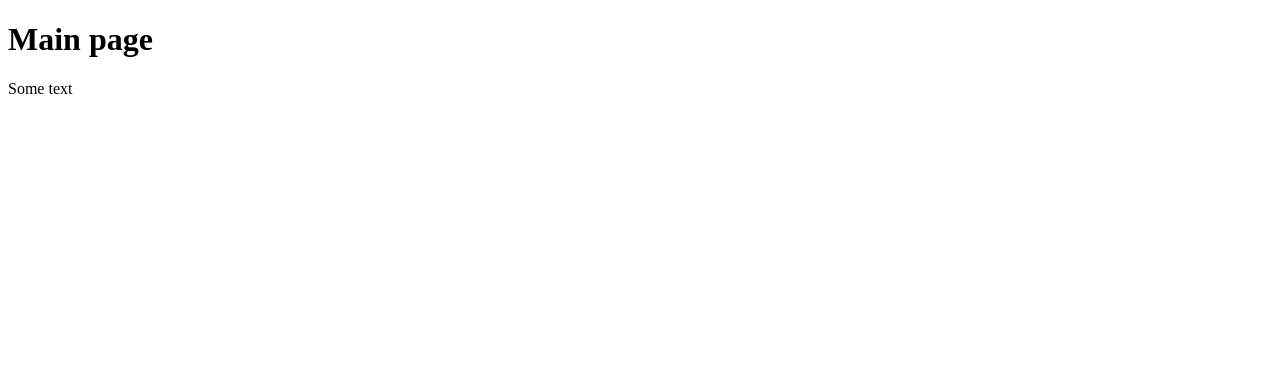
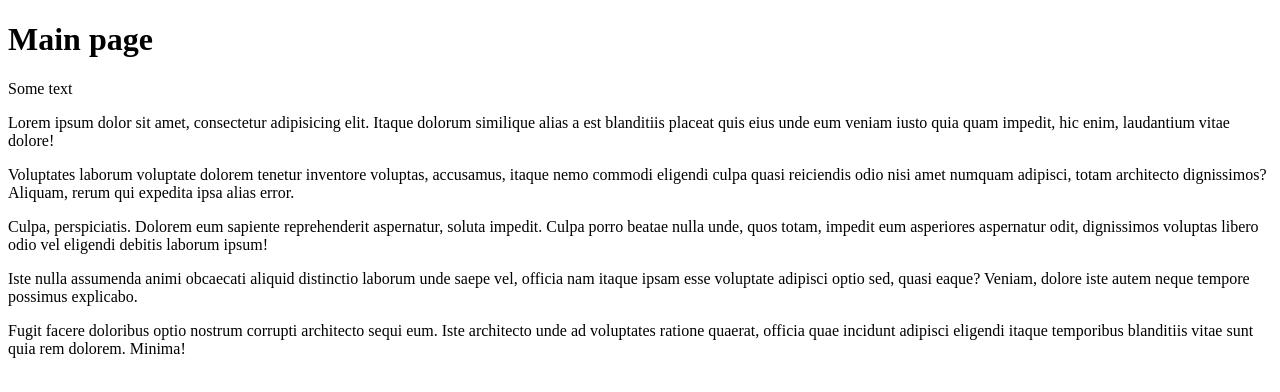
Before and after one commit to duqnzyc0lgfyf7d64kmfaagrq/RRPS02, a plain HTML site: page index.html in a window 1280 px wide. Drawn offline with Linux system fonts and the light colour scheme.

Commit message:
update index.html

```diff
--- a/index.html
+++ b/index.html
@@ -8,5 +8,33 @@
   <body>
     <h1>Main page</h1>
     <p>Some text</p>
+    <p>
+      Lorem ipsum dolor sit amet, consectetur adipisicing elit. Itaque dolorum
+      similique alias a est blanditiis placeat quis eius unde eum veniam iusto
+      quia quam impedit, hic enim, laudantium vitae dolore!
+    </p>
+    <p>
+      Voluptates laborum voluptate dolorem tenetur inventore voluptas,
+      accusamus, itaque nemo commodi eligendi culpa quasi reiciendis odio nisi
+      amet numquam adipisci, totam architecto dignissimos? Aliquam, rerum qui
+      expedita ipsa alias error.
+    </p>
+    <p>
+      Culpa, perspiciatis. Dolorem eum sapiente reprehenderit aspernatur, soluta
+      impedit. Culpa porro beatae nulla unde, quos totam, impedit eum asperiores
+      aspernatur odit, dignissimos voluptas libero odio vel eligendi debitis
+      laborum ipsum!
+    </p>
+    <p>
+      Iste nulla assumenda animi obcaecati aliquid distinctio laborum unde saepe
+      vel, officia nam itaque ipsam esse voluptate adipisci optio sed, quasi
+      eaque? Veniam, dolore iste autem neque tempore possimus explicabo.
+    </p>
+    <p>
+      Fugit facere doloribus optio nostrum corrupti architecto sequi eum. Iste
+      architecto unde ad voluptates ratione quaerat, officia quae incidunt
+      adipisci eligendi itaque temporibus blanditiis vitae sunt quia rem
+      dolorem. Minima!
+    </p>
   </body>
 </html>
```
